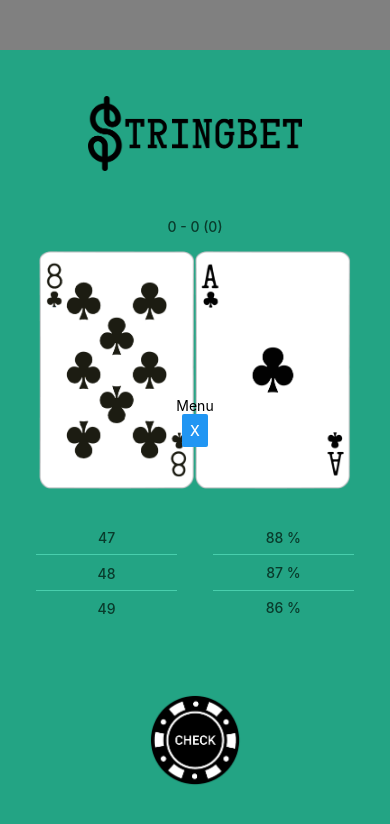
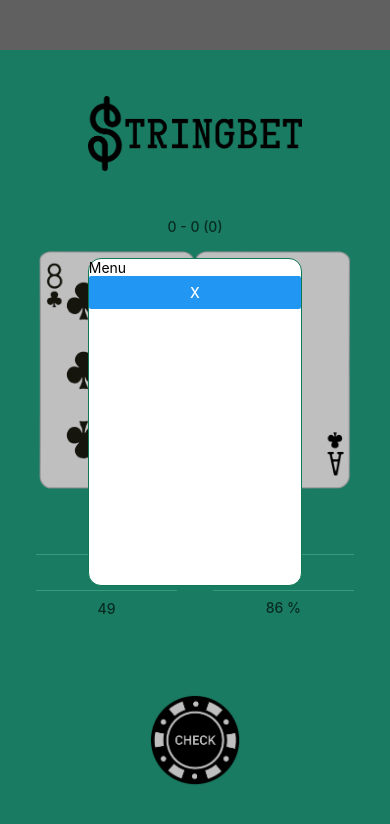
Before and after one commit to roblll/stringbet, a React Native app: screen / in a window 390 px wide. Both pictures are taken after a click on the element 195 px from the left and 133 px from the top of the page. Shown: the top 824 px of the page. Built offline with nearby package versions, Linux system fonts and the light colour scheme.

Commit message:
Update Menu.tsx to add bg and container style

```diff
--- a/components/Menu.tsx
+++ b/components/Menu.tsx
@@ -1,5 +1,10 @@
 import React from 'react';
-import { View, Text, StyleSheet, Button } from 'react-native';
+import { View, Text, StyleSheet, Button, Dimensions } from 'react-native';
+
+const width = Dimensions.get('window').width;
+const height = Dimensions.get('window').height;
+const contentWidth = width * .55;
+const contentHeight = contentWidth * 1056 / 691;
 
 type Props = {
   hide: () => void;
@@ -8,8 +13,11 @@ type Props = {
 const Menu: React.FC<Props> = ({ hide }) => {
   return (
     <View style={styles.container}>
-      <Text>Menu</Text>
-      <Button title='x' onPress={hide} />
+      <View style={styles.bg} />
+      <View style={styles.content}>
+        <Text>Menu</Text>
+        <Button title='x' onPress={hide} />
+      </View>
     </View>
   )
 }
@@ -19,7 +27,23 @@ const styles = StyleSheet.create({
     flex: 1,
     justifyContent: 'center',
     alignItems: 'center',
-  }
+  },
+  content: {
+    position: 'absolute',
+    height: contentHeight,
+    width: contentWidth,
+    backgroundColor: '#fff',
+    borderColor: '#0d7854',
+    borderWidth: 1,
+    borderRadius: width / 30,
+  },
+  bg: {
+    flex: 1,
+    backgroundColor: '#000',
+    opacity: .25,
+    height: height,
+    width: width,
+  },
 })
 
 export default Menu;
```
